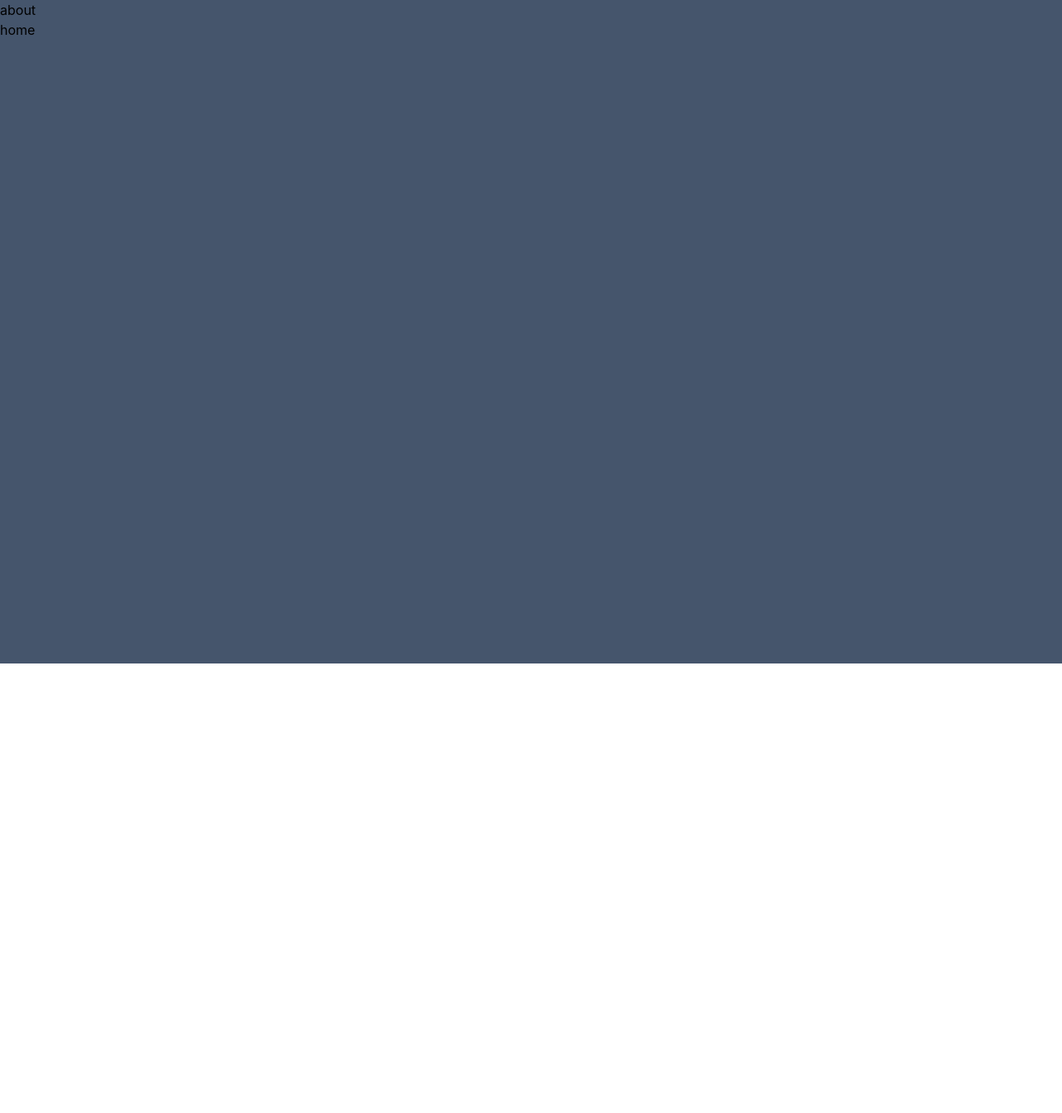
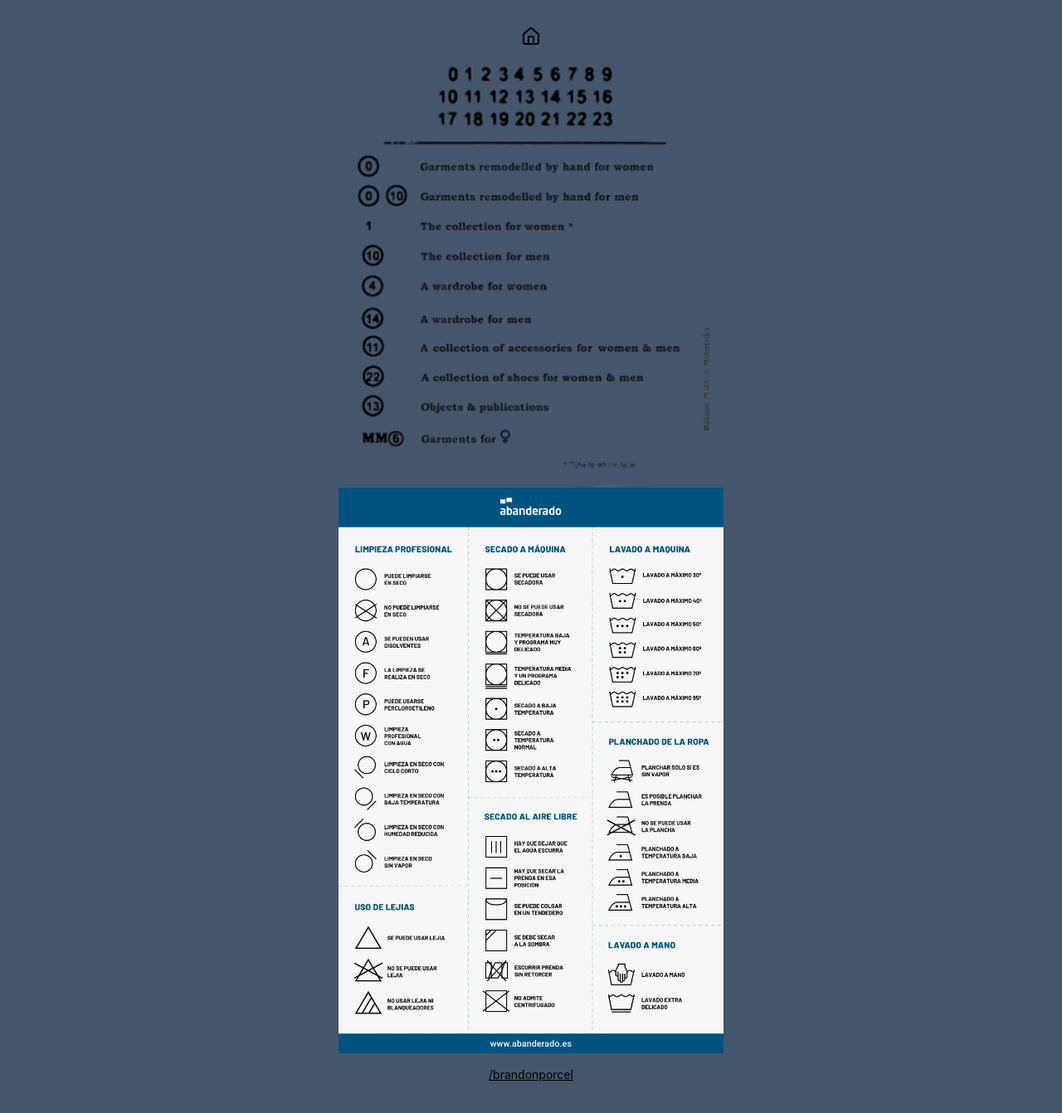
Before and after one commit to brandonporcel/ropero, a Vue app: page /about in a window 1280 px wide. Shown: the top 1342 px of the page at 83% size. Before the commit the page ends 800 px from the top, so only its background shows below. Built offline with nearby package versions, Linux system fonts and the light colour scheme; a web font is replaced by a local one.

Commit message:
feat: add about images: margiela & wash symbols

```diff
--- a/src/assets/main.css
+++ b/src/assets/main.css
@@ -34,7 +34,7 @@
 
 @font-face {
   font-family: 'Geist Sans';
-  src: url('./font/Geist-Bold.ttf') format('truetype');
+  src: url('./font/static/Geist-Bold.ttf') format('truetype');
   font-weight: 700;
   font-style: normal;
   font-display: swap;
--- /dev/null
+++ b/src/components/Layout.vue
@@ -0,0 +1,5 @@
+<template>
+  <main class="mx-auto w-full max-w-screen-sm min-h-screen py-8">
+    <slot></slot>
+  </main>
+</template>
--- a/src/pages/About.vue
+++ b/src/pages/About.vue
@@ -1,4 +1,21 @@
+<script setup lang="ts">
+import { House } from 'lucide-vue-next';
+import Layout from '@/components/Layout.vue';
+</script>
+
 <template>
-  <p>about</p>
-  <router-link to="/">home</router-link>
+  <Layout class="px-22">
+    <router-link class="block mx-auto w-max" to="/">
+      <House class="cursor-pointer" alt="Home" />
+    </router-link>
+    <img src="/public/images/margiela.png" alt="Margiela numbers explanation" />
+    <img src="/public/images/wash-symbols.jpg" alt="Wash symbols" />
+    <a
+      href="https://github.com/brandonporcel"
+      target="_blank"
+      rel="noopener noreferrer"
+      class="underline text-sm my-4 block mx-auto w-max hover:italic"
+      >/brandonporcel</a
+    >
+  </Layout>
 </template>
--- a/src/pages/Home.vue
+++ b/src/pages/Home.vue
@@ -3,15 +3,16 @@ import Ironing3 from '@/components/icons/Ironing3.vue';
 import NoBleach from '@/components/icons/NoBleach.vue';
 import WashThumbleOff from '@/components/icons/WashThumbleOff.vue';
 import WashTemperature1 from '@/components/icons/WashTemperature1.vue';
+import Layout from '@/components/Layout.vue';
 import { CircleHelp } from 'lucide-vue-next';
 import { RouterLink } from 'vue-router';
 const numbers = new Array(23).fill(null).map((_, i) => i + 1);
 
-const selectedNumber = 6;
+const selectedNumber = 23;
 </script>
 
 <template>
-  <main class="mx-auto w-full max-w-screen-sm border min-h-screen py-8 md:py-12 lg:py-24">
+  <Layout class="md:py-12 lg:py-24">
     <div class="grid grid-cols-9 gap-x-1 bg-[#181818] p-2 rounded-ee-lg rounded-tr-lg w-72 pl-22">
       <span
         v-for="number in numbers"
@@ -68,7 +69,7 @@ const selectedNumber = 6;
     <footer>
       <h1 class="font-bold text-center">ROPERO</h1>
     </footer>
-  </main>
+  </Layout>
 
   <RouterLink class="fixed bottom-4 right-4 hover:opacity-70" alt="Help" to="/about">
     <CircleHelp class="cursor-pointer" alt="Help" />
```
Also changed, not shown: public/images/margiela.png (added), public/images/wash-symbols.jpg (added).
